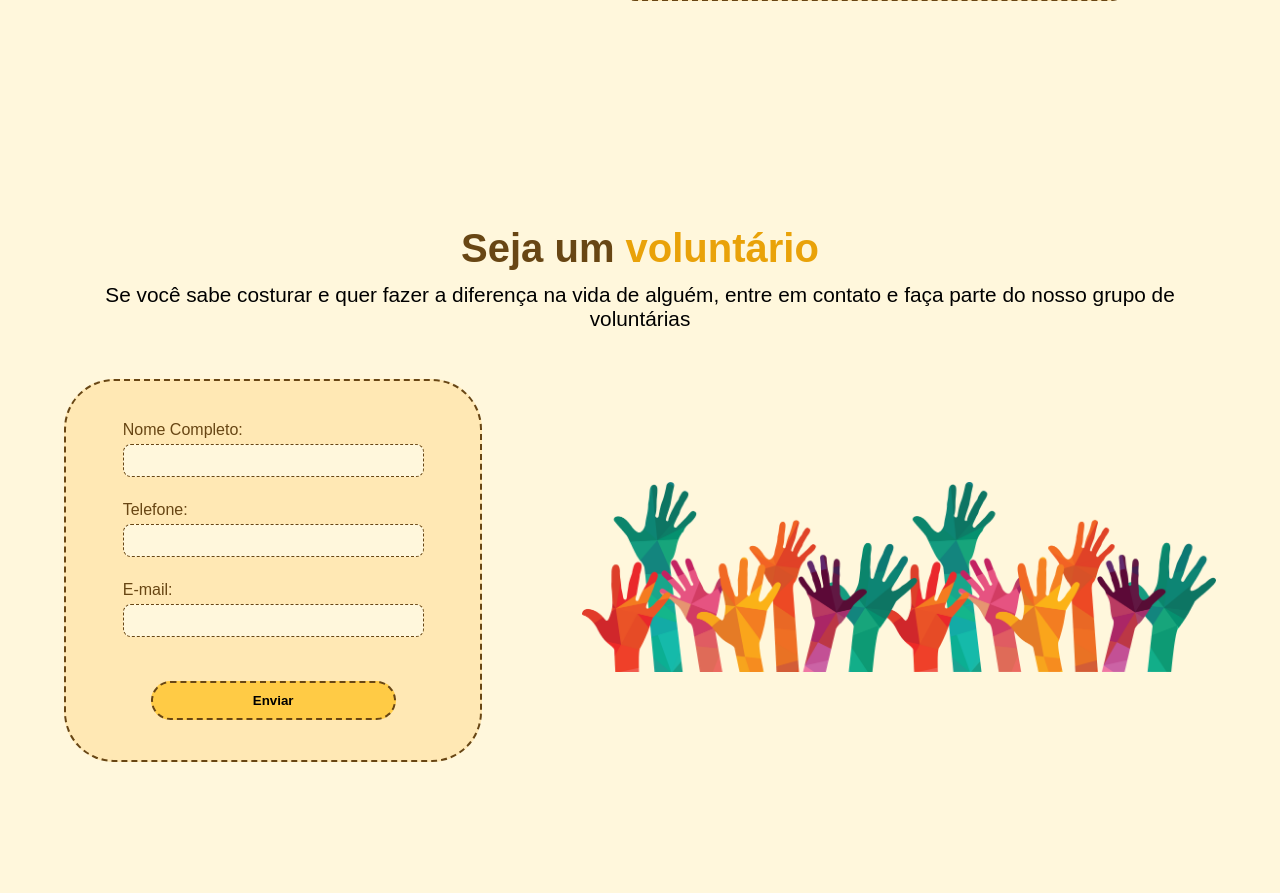
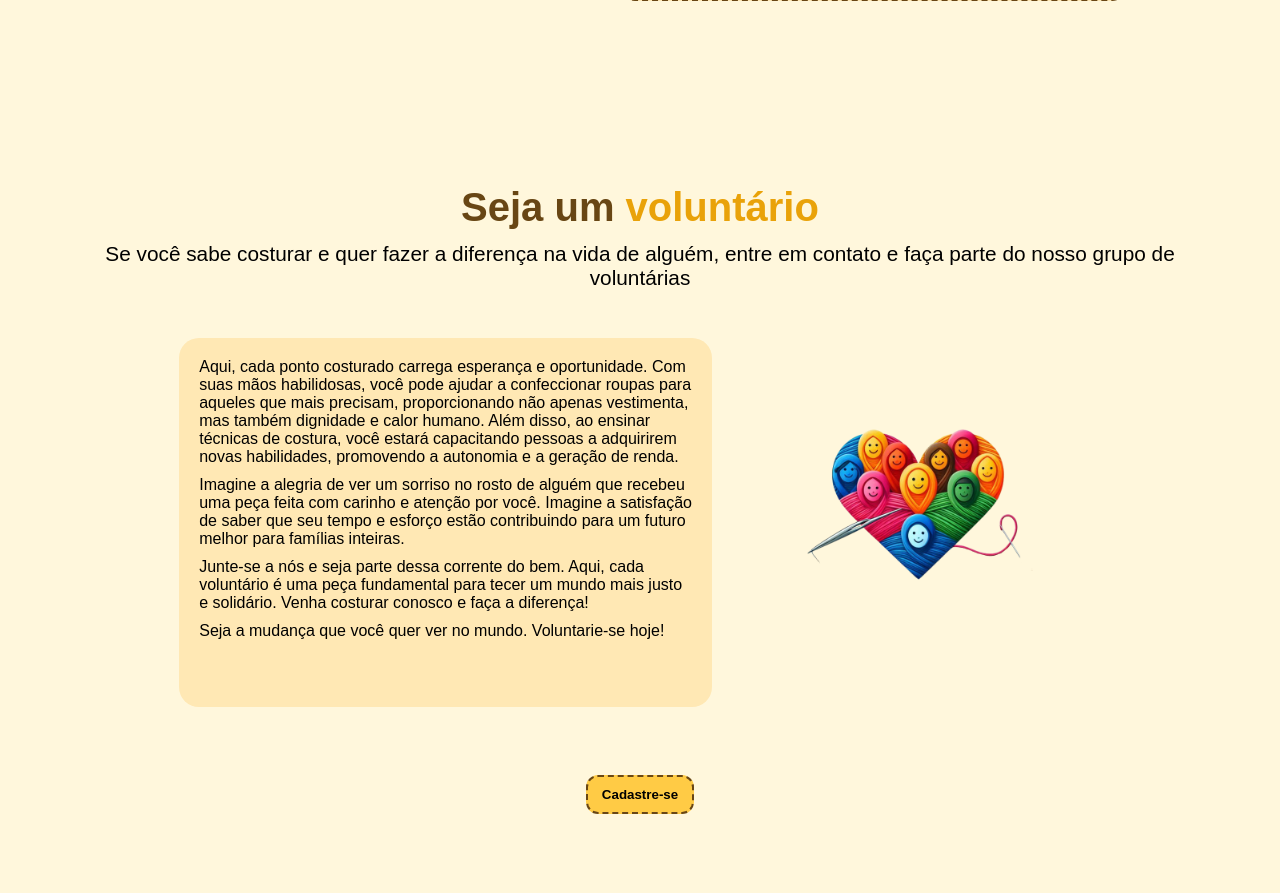
Before and after one commit to GabrielWendorff/projectPAC, a Flask app: page / in a window 1280 px wide. Shown: the part 1589-2482 px from the top of the page. Run offline with Flask 3, Linux system fonts and the light colour scheme.

Commit message:
style: voluntary

```diff
--- a/app/static/src/styles/voluntary.css
+++ b/app/static/src/styles/voluntary.css
@@ -40,91 +40,58 @@ h3.section-subtitle-voluntary {
 }
 
 #voluntary-content {
+    width: 80%;
+    display: flex;
+    justify-content: space-between;
+    gap: 20px;
+}
+
+.info-voluntary {
+    display: flex;
+    flex-direction: column;
+    background-color: var(--color-neutral-0);
+    padding: 20px;
+    border-radius: 20px;
+    background-color: var(--color-primary-2);
+    flex: 1;
+    max-width: 600px;  /* Define a largura máxima para a caixa de texto */
+    box-sizing: border-box;  /* Inclui o padding na largura total */
+}
+
+.img-voluntary {
+    width: 40%;
+    height: auto;
+    border-radius: 20px;
+    max-width: 400px;  /* Define a largura máxima para a imagem */
+}
+
+.infos {
+    display: flex;
+    flex-direction: column;
+    gap: 10px;
+}
+
+.voluntary-declaration {
     width: 100%;
     display: flex;
     justify-content: center;
-    gap: 100px;
+    margin-top: 20px;
 }
 
-.form-voluntary {
-    display: flex;
-    flex-direction: column;
-    align-items: center;
-    gap: 10px;
-    background-color: var(--color-neutral-0);
-    padding: 40px;
-    border-radius: 50px;
-    border: 2px dashed var(--color-neutral-1);
-    background-color: var(--color-primary-2);
-    flex-grow: 1;
-    width: 80%;
-    height: 100%;
-}
-
-.img-voluntary {
-    width: 55%;
-    height: 100%;
-    border-radius: 30px;
-    margin-top: 9%;
-}
-
-.form-voluntary form {
-    width: 90%;
-    display: flex;
-    flex-direction: column;
-    align-items: stretch;
-    flex-grow: 1;
-}
-
-.form-voluntary label {
-    font-size: 1rem;
-    color: var(--color-neutral-1);
-}
-
-form {
-    width: 100%;
-    flex-grow: 1;
-}
-
-
-.forms input {
-    width: 100%;
-    padding: 8px;
-    margin-top: 5px;
-    margin-bottom: 8%; /* Reduzido para diminuir o espaçamento */
-    border: 1px dashed #684614;
-    border-radius: 8px;
-    background-color: var(--color-primary-1);
-}
-
-.form-declaration {
-    width: 100%;
-    margin-top: 10px; /* Reduzido para diminuir o espaçamento */
-    display: flex;
-    flex-direction: column;
-    align-items: center;
-}
-
-.form-check-label {
-    margin-top: 3%;
-}
-
-.form-declaration .btn-default {
+.btn-default {
     border: none;
     display: flex;
     align-items: center;
     justify-content: center;
     background-color: var(--color-primary-5);
     border-radius: 30px;
-    padding: 10px 100px;
+    padding: 10px 20px;
     font-weight: 600;
     border: 2px dashed #684614;
     cursor: pointer;
-    width: auto;
-    margin-top: 10px; /* Reduzido para diminuir o espaçamento */
 }
 
-.form-declaration .btn-default:hover {
+.btn-default:hover {
     transform: scale(1.1);
     transition: transform 0.3s ease;
 }
--- a/app/templates/index.html
+++ b/app/templates/index.html
@@ -180,29 +180,24 @@
             </div>
 
             <div id="voluntary-content">
-                <div class="form-voluntary">
-                    <form action="#" method="post" id="volunteerForm">
-                        <div class="forms">
-                            <label for="nome">Nome Completo:</label><br>
-                            <input type="text" id="name" name="nome" required><br>
+                <div class="info-voluntary">
+                    <div class="infos">
+                        <p>Aqui, cada ponto costurado carrega esperança e oportunidade. Com suas mãos habilidosas, você pode ajudar a confeccionar roupas para aqueles que mais precisam, proporcionando não apenas vestimenta, mas também dignidade e calor humano. Além disso, ao ensinar técnicas de costura, você estará capacitando pessoas a adquirirem novas habilidades, promovendo a autonomia e a geração de renda.</p>
+                        <p>Imagine a alegria de ver um sorriso no rosto de alguém que recebeu uma peça feita com carinho e atenção por você. Imagine a satisfação de saber que seu tempo e esforço estão contribuindo para um futuro melhor para famílias inteiras.</p>
+                        <p>Junte-se a nós e seja parte dessa corrente do bem. Aqui, cada voluntário é uma peça fundamental para tecer um mundo mais justo e solidário. Venha costurar conosco e faça a diferença!</p>
+                        <p>Seja a mudança que você quer ver no mundo. Voluntarie-se hoje!</p>
+                    </div>
+                </div>
 
-                            <label for="telefone">Telefone:</label><br>
-                            <input type="tel" id="phone" name="telefone" required><br>
+                <img src="{{ url_for('static', filename='src/images/imgvoluntarios.png') }}" alt="" class="img-voluntary">
+            </div>
 
-                            <label for="email">E-mail:</label><br>
-                            <input type="email" id="email" name="email" required><br>
-                        </div>
-
-                        <div class="form-declaration">
-                            <button type="submit" class="btn-default">
-                                Enviar
-                            </button>
-                        </div>
-                    </form>
-                </div>
-                <img src="{{ url_for('static', filename='src/images/voluntary.png') }}" alt="" class="img-voluntary">
+            <div class="voluntary-declaration">
+                <button type="submit" class="btn-default">Cadastre-se</button>
             </div>
         </section>
+
+
 
 
 
@@ -249,9 +244,9 @@
                 <span id="copyright">
                     &copy 2024 Costura solidária - todos os direitos reservados.
                 </span>
-                <span>
-                    Desenvolvido por Vinicius Fernandes, Gabriel Wendorff, Guilherme Freiberger e Lucas Mueller.
-                </span>
+            <span>
+                Desenvolvido por Vinicius Fernandes, Gabriel Wendorff, Guilherme Freiberger e Lucas Mueller.
+            </span>
             </div>
 
             <div class="social-media-buttons">
```
Also changed, not shown: app/static/src/images/anonimos.png (deleted), app/static/src/images/imgvoluntarios.png (added), app/static/src/images/logo-la-mandinne.png (deleted), app/static/src/images/logo-lecimar.jpg (deleted), app/static/src/images/logo-lecimar.jpg.png (deleted), app/static/src/images/logo-marisol.png (deleted), app/static/src/images/voluntary.png, app/static/src/images/wave.svg (deleted).
